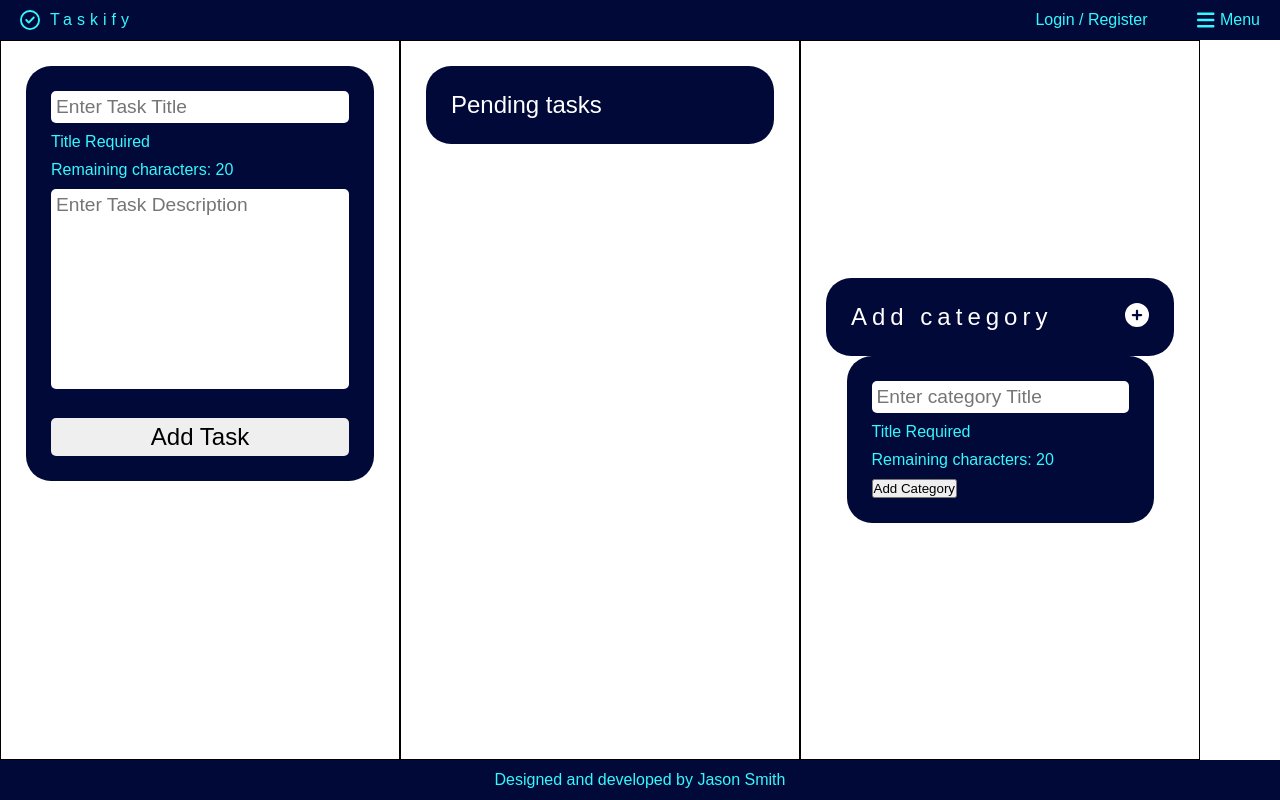
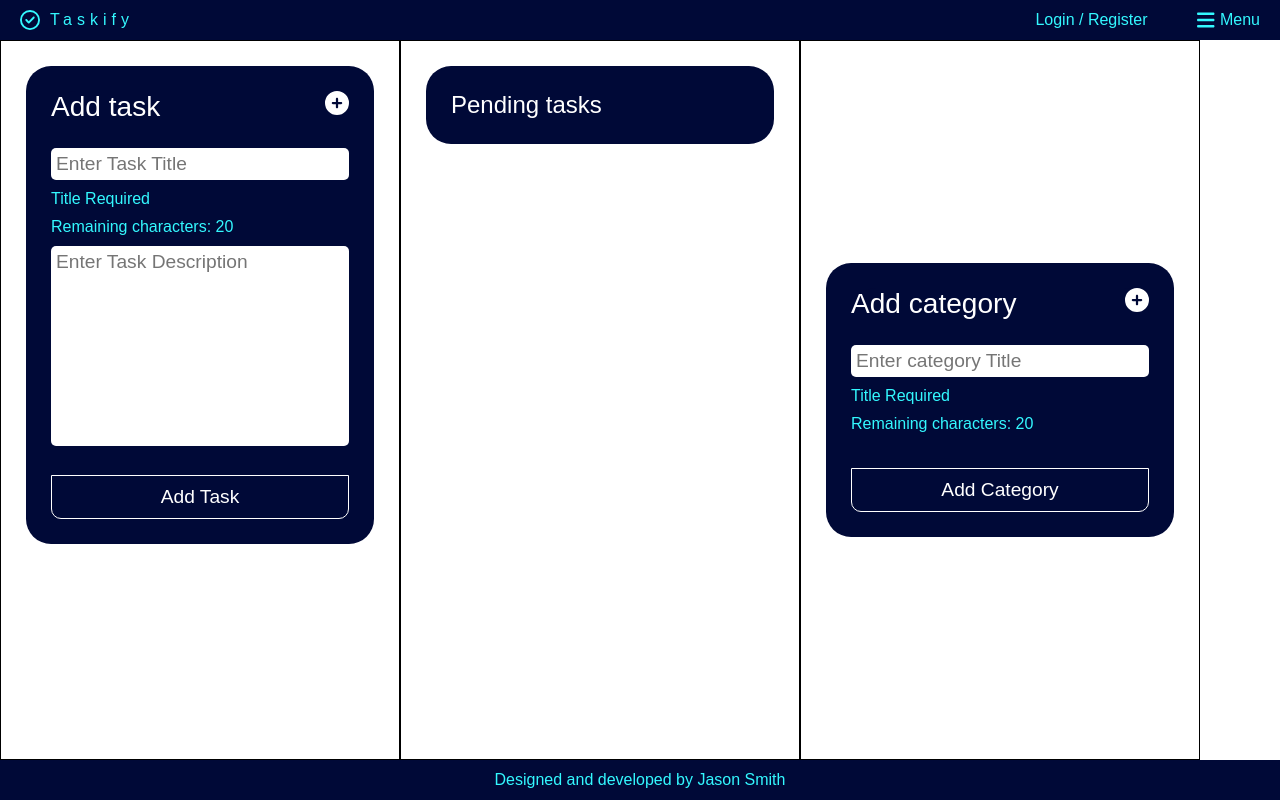
Before and after one commit to Jason-Smith-Code/taskify, a React (Create React App) app: page / in a window 1280 px wide. Built offline with nearby package versions, Linux system fonts and the light colour scheme.

Commit message:
combined heading element with form as this made more sense to have them in same container, for appearance

```diff
--- a/src/components/forms/CategoryForm.js
+++ b/src/components/forms/CategoryForm.js
@@ -3,6 +3,8 @@ import './Forms.css';
 import { addCategory } from "../../features/categoryListSlice";
 import { useDispatch } from "react-redux";
 import {GenerateUniqueId} from "../../utilities/GenerateUniqueId";
+import { FontAwesomeIcon } from "@fortawesome/react-fontawesome";
+import { faCirclePlus } from "@fortawesome/free-solid-svg-icons";
 
 export function CategoryForm() {
     const [title, setTitle] = useState("");
@@ -35,7 +37,8 @@ export function CategoryForm() {
     }
 
     return (
-        <form data-testid="adding-category-form" onSubmit={handleSubmit}>
+        <form id="category-form" data-testid="adding-category-form" onSubmit={handleSubmit}>
+            <div id="addCategoryButton"><h3>Add category</h3> <FontAwesomeIcon icon={faCirclePlus} /></div>
             <input
                 required={true}
                 data-testid='adding-category-form-input-title'
@@ -49,7 +52,7 @@ export function CategoryForm() {
             <p className="form-message">Remaining characters: {characters}</p>
             <p className="form-message">{title.length === maxTitleSize ? "Character cap reached" : ""}</p>
             {/* Disable submit while both input field conditions are not met */}
-            <button data-testid='adding-task-submit' id="submtButton" type="submit" value="Submit">Add Category</button>
+            <button data-testid='adding-task-submit' className="form-submit" type="submit" value="Submit">Add Category</button>
         </form>
     )
 }
--- a/src/components/forms/Forms.css
+++ b/src/components/forms/Forms.css
@@ -27,7 +27,7 @@ button.task {
 
 form {
     background-color: var(--NavyBlue);
-    padding: 25px;
+    padding: 25px 25px 25px 25px;
     border-radius: 25px;
 }
 
@@ -35,3 +35,32 @@ form {
     color: var(--TextCyan);
     margin: 10px 0;
 }
+
+#addCategoryButton {
+    width: 100%;
+    display: flex;
+    justify-content: space-between;
+    border: none;
+    background-color: var(--NavyBlue);
+    color: white;
+    margin-bottom: 25px;
+    font-size: 1.5em;
+    border-radius: 25px 25px 0 0;
+    font-weight: 100;
+    transition: 250ms;
+}
+
+#category-form {
+    width: 100%;
+}
+
+.form-submit {
+    margin-top: 25px;
+    width: 100%;
+    padding: 10px 20px;
+    font-size: 1.2em;
+    background: none;
+    border: 1px solid white;
+    border-radius: 0px 0px 10px 10px;
+    color: white;
+}
--- a/src/components/forms/TaskForm.js
+++ b/src/components/forms/TaskForm.js
@@ -3,6 +3,8 @@ import './Forms.css';
 import { addTask } from "../../features/taskListSlice";
 import { useDispatch } from "react-redux";
 import {GenerateUniqueId} from "../../utilities/GenerateUniqueId";
+import { FontAwesomeIcon } from "@fortawesome/react-fontawesome";
+import { faCirclePlus } from "@fortawesome/free-solid-svg-icons";
 
 
 export function TaskForm() {
@@ -23,8 +25,9 @@ export function TaskForm() {
             console.log("a field is empty, form cannot be submitted")
             return
         }
+        const uniqueNumber = GenerateUniqueId();
         dispatch(addTask({
-            key: GenerateUniqueId(),
+            key: uniqueNumber,
             title: title,
             description: description,
             show: false
@@ -52,6 +55,7 @@ export function TaskForm() {
 
     return (
         <form data-testid="adding-task-form" onSubmit={handleSubmit}>
+            <div id="addCategoryButton"><h3>Add task</h3> <FontAwesomeIcon icon={faCirclePlus} /></div>
             <input
                 required={true}
                 data-testid='adding-task-form-input-title'
@@ -74,7 +78,7 @@ export function TaskForm() {
                 onChange={(e) => setDescription(e.target.value)}
             />
             {/* Disable submit while both input field conditions are not met */}
-            <button className="task" data-testid='adding-task-submit' id="submtButton" type="submit" value="Submit">Add Task</button>
+            <button className="form-submit" data-testid='adding-task-submit' id="submtButton" type="submit" value="Submit">Add Task</button>
         </form>
     )
 }
--- a/src/components/taskCategories/TaskCategories.css
+++ b/src/components/taskCategories/TaskCategories.css
@@ -19,23 +19,3 @@
     justify-content: center;
     align-items: center;
 }
-
-#addCategoryButton {
-    width: 100%;
-    display: flex;
-    justify-content: space-between;
-    border: none;
-    background-color: var(--NavyBlue);
-    color: white;
-    font-size: 1.5em;
-    padding: 25px;
-    border-radius: 25px;
-    font-weight: 100;
-    letter-spacing: 5px;
-    transition: 250ms;
-}
-
-#addCategoryButton:hover {
-    cursor: pointer;
-    background-color: aqua;
-}
--- a/src/components/taskCategories/TaskCategories.js
+++ b/src/components/taskCategories/TaskCategories.js
@@ -1,8 +1,6 @@
 import { Pending } from "./pending/Pending";
 import './TaskCategories.css';
 import { Category } from "./category/Category";
-import { FontAwesomeIcon } from "@fortawesome/react-fontawesome";
-import { faCirclePlus } from "@fortawesome/free-solid-svg-icons";
 import { CategoryForm } from "../forms/CategoryForm";
 import { getGetCategoryList } from "../../features/categoryListSlice";
 import { useSelector } from "react-redux";
@@ -20,7 +18,6 @@ export const TaskCategories = () => {
                     key={category.key}
                 />)}
                 <div className='column center'>
-                    <button id="addCategoryButton">Add category <FontAwesomeIcon icon={faCirclePlus} /></button>
                     <CategoryForm />
                 </div>
 
--- a/src/components/taskCategories/pending/Pending.js
+++ b/src/components/taskCategories/pending/Pending.js
@@ -10,9 +10,9 @@ export const Pending = () => {
             {selectedTasks.map(task =>
             <div>
                 <Task
+                    key={task.key}
                     title={task.title}
                     id={task.key}
-                    key={task.key}
                     description={task.description}
                     show={task.show}
                 />
--- a/src/components/taskCategories/task/Task.js
+++ b/src/components/taskCategories/task/Task.js
@@ -20,6 +20,7 @@ export const Task = (task) => {
             <div className='task-title-description-container'>
                 <h3 className='task-title'>{task.title}</h3>
                 {task.show === false ? "" : <p>{task.description}</p>}
+                <p>task ID = {task.id}</p>
             </div>
         </div>
     )
--- a/src/index.js
+++ b/src/index.js
@@ -1,18 +1,19 @@
 import React from 'react';
-import ReactDOM from 'react-dom';
+import ReactDOMClient from 'react-dom/client';
 import App from './app/App'
 import reportWebVitals from './reportWebVitals';
 import { Provider } from 'react-redux';
 import {store} from './app/store';
 
+const container = document.getElementById('root');
+const root = ReactDOMClient.createRoot(container);
 
-ReactDOM.render(
+root.render(
   <Provider store={store} >
     <React.StrictMode>
       <App />
     </React.StrictMode>
-  </Provider>,
-  document.getElementById('root')
+  </Provider>
 );
 
 // If you want to start measuring performance in your app, pass a function
```
